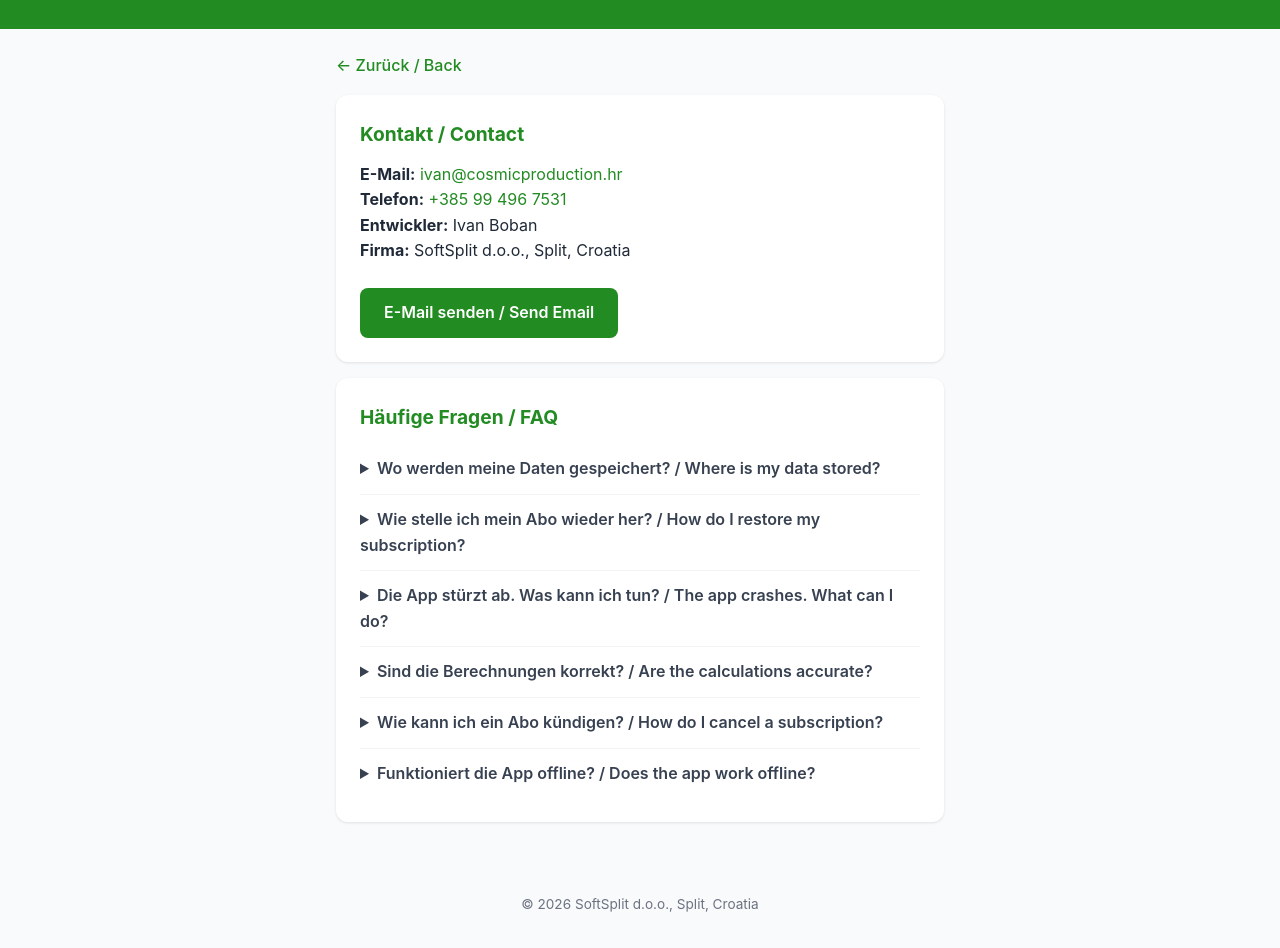
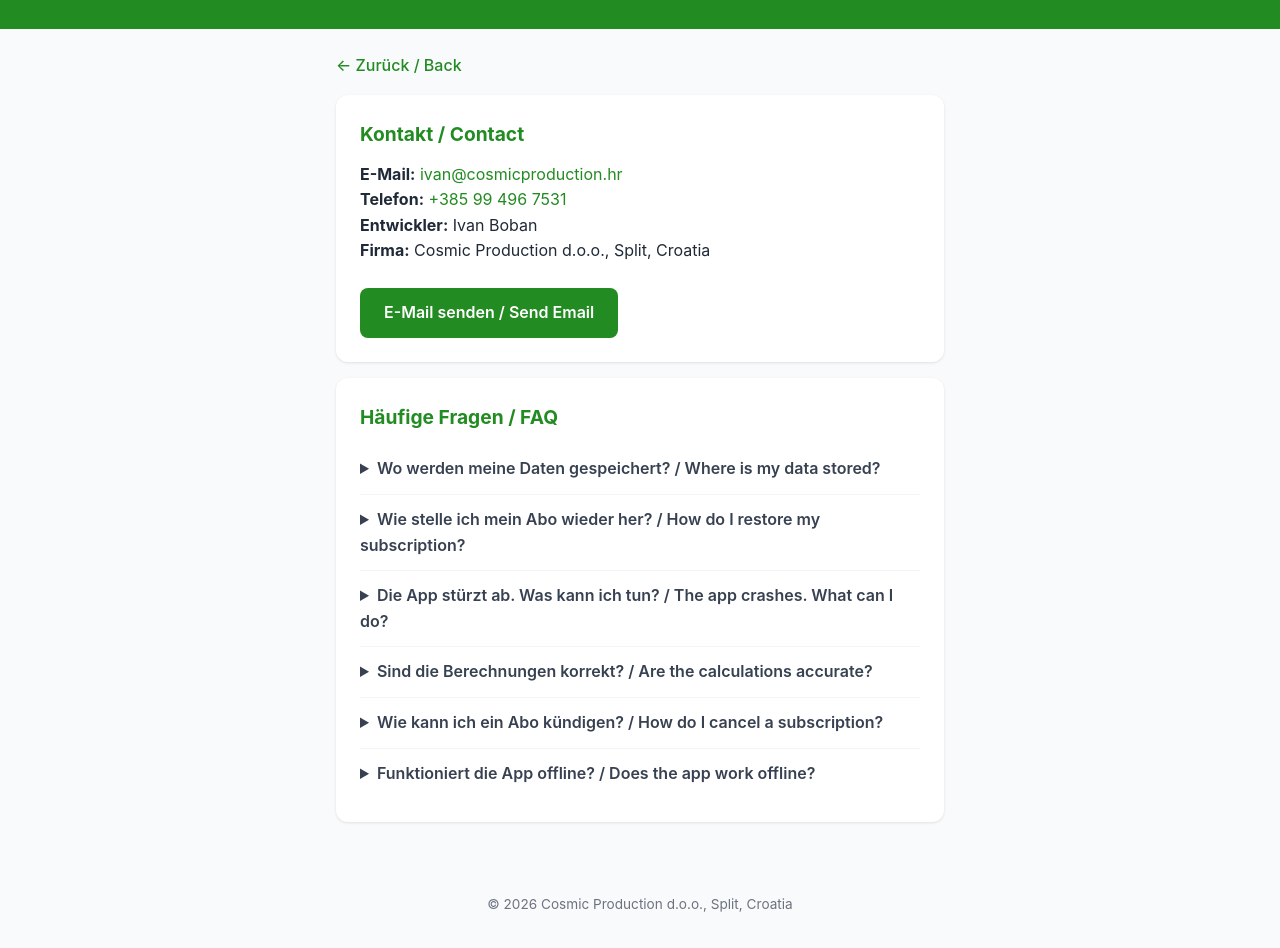
Before and after one commit to cosprosoftsplit/meinrechner-gehalt-legal, a plain HTML site: page support.html in a window 1280 px wide. Shown: the part 109-1057 px from the top of the page. Drawn offline with Linux system fonts and the light colour scheme.

Commit message:
legal: remove provably-false claims (entity -> Cosmic Production d.o.o.)

```diff
--- a/support.html
+++ b/support.html
@@ -39,7 +39,7 @@
 <p><strong>E-Mail:</strong> <a href="mailto:ivan@cosmicproduction.hr">ivan@cosmicproduction.hr</a></p>
 <p><strong>Telefon:</strong> <a href="tel:+385994967531">+385 99 496 7531</a></p>
 <p><strong>Entwickler:</strong> Ivan Boban</p>
-<p><strong>Firma:</strong> SoftSplit d.o.o., Split, Croatia</p>
+<p><strong>Firma:</strong> Cosmic Production d.o.o., Split, Croatia</p>
 <p style="margin-top:1rem">
 <a href="mailto:ivan@cosmicproduction.hr?subject=Support%3A%20MeinRechner Gehalt" class="contact-btn">E-Mail senden / Send Email</a>
 </p>
@@ -85,6 +85,6 @@
 </details>
 </div>
 </div>
-<div class="footer">&copy; 2026 SoftSplit d.o.o., Split, Croatia</div>
+<div class="footer">&copy; 2026 Cosmic Production d.o.o., Split, Croatia</div>
 </body>
 </html>
```
